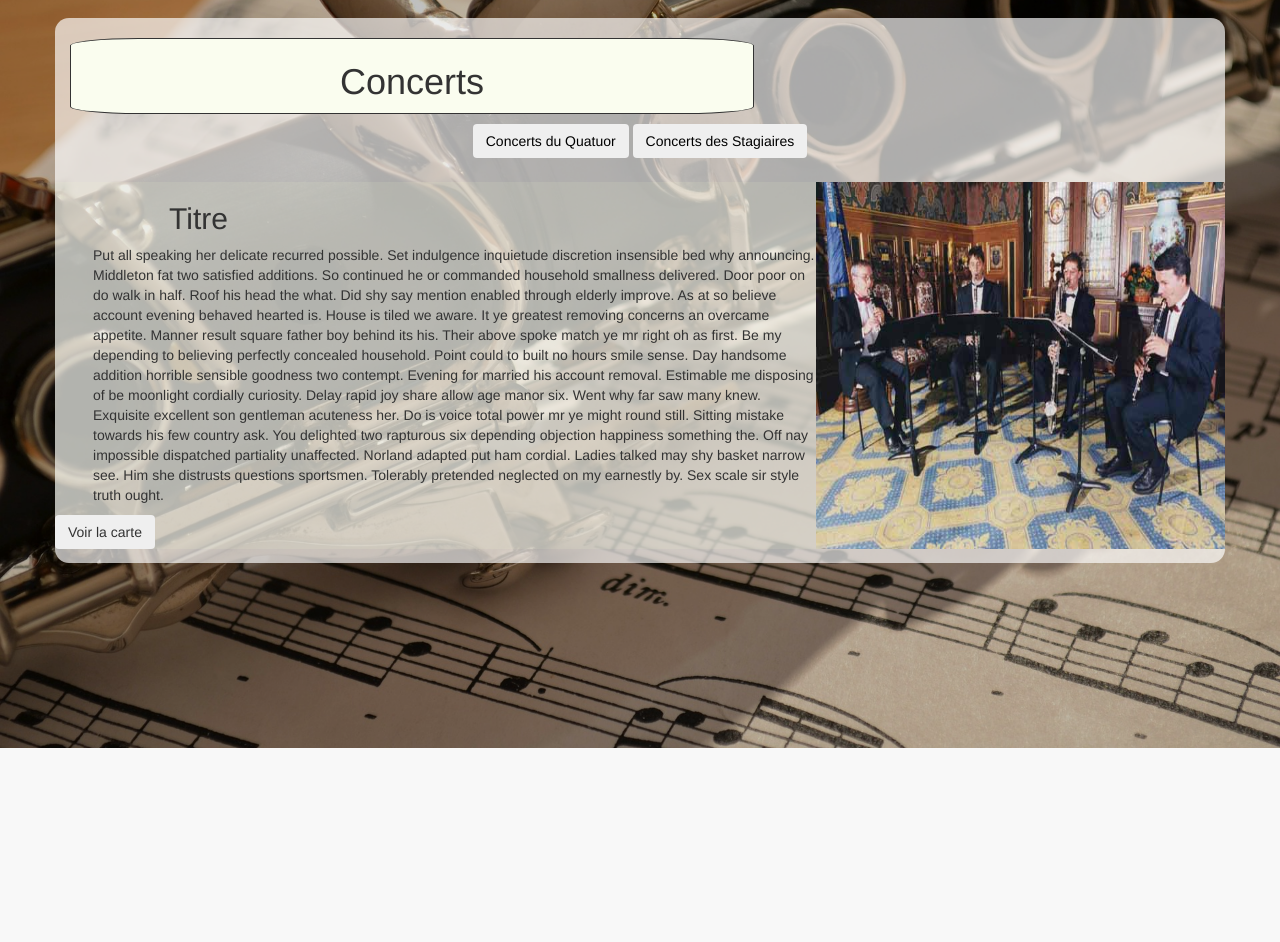
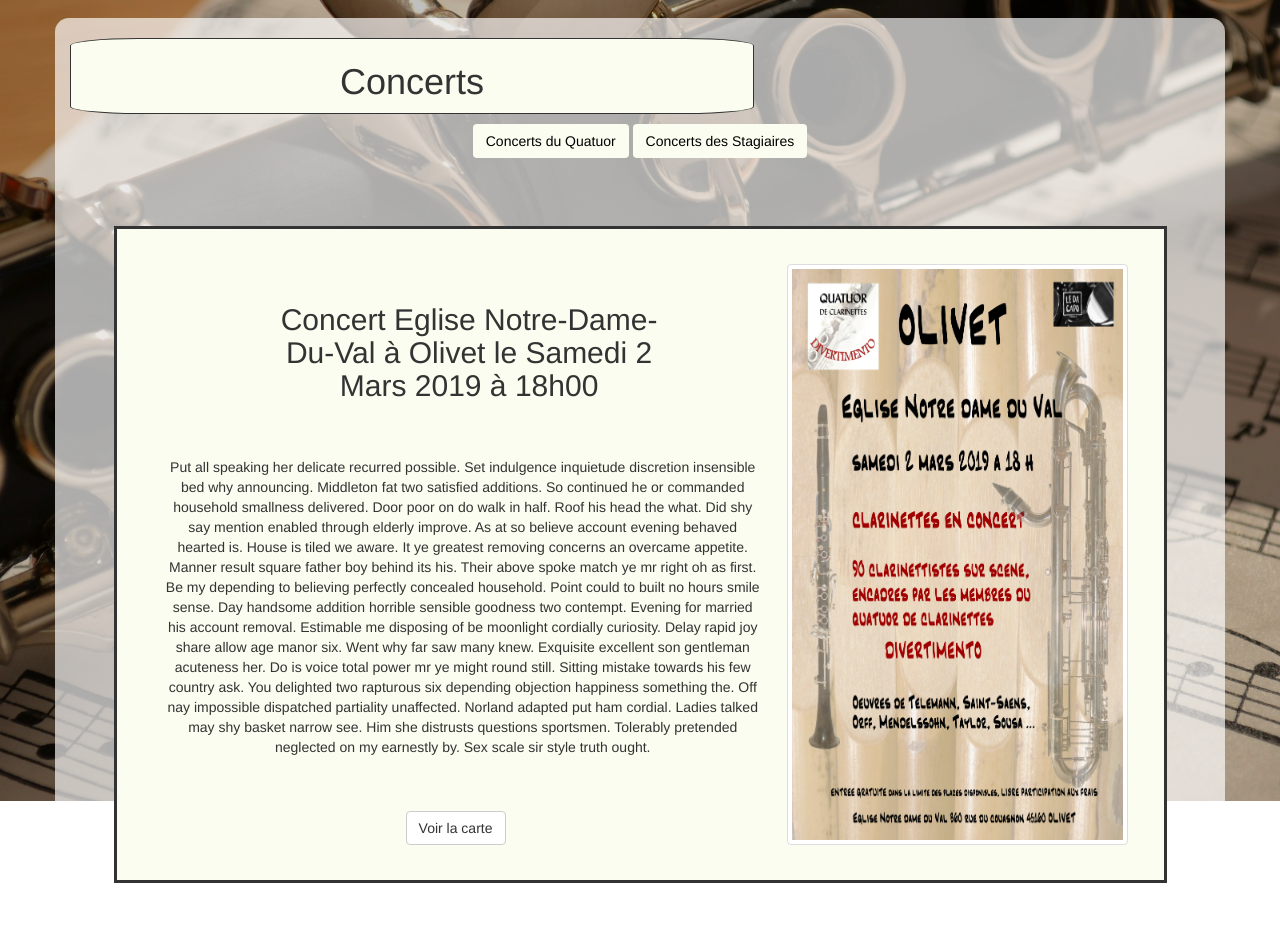
Before and after one commit to Ladislus/dut2_projet_projet-quatuor-2a11b, a Flask app: page /other/concerts/ in a window 1280 px wide, after a click on "Concerts du Quatuor". Shown: the part 52-994 px from the top of the page. Before the commit the page ends 800 px from the top, so only its background shows below. Run offline with Flask 2, Linux system fonts and the light colour scheme; parts of the project's set-up code (start-up, migrations or seed data) failed here and were passed over; some libraries are stand-ins or nearby versions.

Commit message:
page concerts + mentions legales

```diff
--- a/Developpement/static/styles/css/autre/concerts.css
+++ b/Developpement/static/styles/css/autre/concerts.css
@@ -6,11 +6,29 @@
 
 
 #concert-stage{
-  background-color: rgba(250, 250, 207, 0.11);
+  background-color: #fafdef;
   text-align: right;
-  margin-bottom: 1em;
-  margin-top: 1em;
+  padding: 3%;
+  margin: 5%;
+  width: 90%;
+  border-style: solid;
 }
+
+h2{
+  text-align: center;
+  padding: 3%;
+}
+
+#btn-map1{
+  margin-top: 3%;
+  margin-left: 40%;
+}
+
+#btn-map2{
+  margin-top: 3%;
+  margin-right: 40%;
+}
+
 #concert-stage p{
   margin-right: 5%
 }
@@ -19,18 +37,17 @@
 }
 
 
-#concert-quatuor p{
-  margin-left: 5%
-}
 #concert-quatuor h2{
   margin-left: 15%
 }
 
 #concert-quatuor{
-  background-color: rgba(239, 250, 207, 0.11);
+  background-color: #fafdef;
   text-align: left;
-  margin-bottom: 1em;
-  margin-top: 1em;
+  padding: 3%;
+  margin: 5%;
+  width: 90%;
+  border-style: solid;
 }
 .map-container-9,.map-container-10,.map-container-11 {
 overflow:hidden;
@@ -63,3 +80,23 @@ position:absolute;
 .flex-row>img{
   width: 35%;
 }
+
+#two-button{
+    background-color: #fafdef;
+}
+#p-concerts1{
+  text-align: center;
+  padding: 4%;
+  margin-left: -2%;
+}
+#p-concerts2{
+  text-align: center;
+  margin-left: 2%;
+  padding: 4%;
+}
+#h2-1{
+  margin-right: 15%;
+}
+#h2-2{
+  margin-left: 15%;
+}
--- a/Developpement/templates/other/concerts.html
+++ b/Developpement/templates/other/concerts.html
@@ -6,9 +6,9 @@
   <div class="quatuor-concert-gpartie">
     <p class="boutton-concert">
       <!-- Bouton pour afficher les concerts -->
-      <a href="#" title="Affiche les futurs concerts du quatuor" data-toggle="popover" data-trigger="hover" data-content="" id="boutton-concert"><button class="btn " type="button" data-toggle="collapse" data-target="#concert-quatuor" aria-expanded="false"
+      <a href="#" title="Affiche les futurs concerts du quatuor" data-toggle="popover" data-trigger="hover" data-content="" id="boutton-concert"><button id="two-button" class="btn " type="button" data-toggle="collapse" data-target="#concert-quatuor" aria-expanded="false"
           aria-controls="multiCollapseExample2">Concerts du Quatuor</button></a>
-      <a href="#" title="Affiche les futurs concerts des stagiaires" data-toggle="popover" data-trigger="hover" data-content="" id="boutton-concert"><button class="btn " type="button" data-toggle="collapse" data-target="#concert-stage" aria-expanded="false"
+      <a href="#" title="Affiche les futurs concerts des stagiaires" data-toggle="popover" data-trigger="hover" data-content="" id="boutton-concert"><button id="two-button" class="btn " type="button" data-toggle="collapse" data-target="#concert-stage" aria-expanded="false"
           aria-controls=" multiCollapseExample2">Concerts des Stagiaires</button></a>
     </p>
     <div class="row">
@@ -16,15 +16,15 @@
         <div class="collapse multi-collapse" id="concert-quatuor">
           <div class="flex-row">
             <div class="">
-              <h2>Titre</h2>
-              <p>Put all speaking her delicate recurred possible. Set indulgence inquietude discretion insensible bed why announcing. Middleton fat two satisfied additions. So continued he or commanded household smallness delivered. Door poor on do walk in half. Roof his head the what.
+              <h2 id="h2-1">Concert Eglise Notre-Dame-Du-Val à Olivet le Samedi 2 Mars 2019 à 18h00</h2>
+              <p id = "p-concerts1">Put all speaking her delicate recurred possible. Set indulgence inquietude discretion insensible bed why announcing. Middleton fat two satisfied additions. So continued he or commanded household smallness delivered. Door poor on do walk in half. Roof his head the what.
                 Did shy say mention enabled through elderly improve. As at so believe account evening behaved hearted is. House is tiled we aware. It ye greatest removing concerns an overcame appetite. Manner result square father boy behind its his. Their above spoke match ye mr right oh as first. Be my depending to believing perfectly concealed household. Point could to built no hours smile sense.
                 Day handsome addition horrible sensible goodness two contempt. Evening for married his account removal. Estimable me disposing of be moonlight cordially curiosity. Delay rapid joy share allow age manor six. Went why far saw many knew. Exquisite excellent son gentleman acuteness her. Do is voice total power mr ye might round still.
                 Sitting mistake towards his few country ask. You delighted two rapturous six depending objection happiness something the. Off nay impossible dispatched partiality unaffected. Norland adapted put ham cordial. Ladies talked may shy basket narrow see. Him she distrusts questions sportsmen. Tolerably pretended neglected on my earnestly by. Sex scale sir style truth ought.
               </p>
-              <button type="button" class="btn btn-secondary" data-toggle="modal" data-target="#modal1">Voir la carte</button>
+              <button id = "btn-map1" type="button" class="btn btn-default" data-toggle="modal" data-target="#modal1">Voir la carte</button>
             </div>
-            <img src="{{ url_for('static',filename='img/presentation-quatuor-2.png') }}" alt="image-stage">
+            <img class="img-thumbnail" src="{{ url_for('static',filename='img/affiche 2019-2 copie.jpg') }}" alt="image-stage">
           </div>
 
 
@@ -65,15 +65,15 @@ aria-hidden="true">
         <div class="col">
           <div class="collapse multi-collapse" id="concert-stage">
             <div class="flex-row">
-              <img src="{{ url_for('static',filename='img/presentation-quatuor-1.png') }}" alt="image-stage">
+              <img class="img-thumbnail" src="{{ url_for('static',filename='img/AFFICHE_2019_03_01_Divertimento-page-001.jpg') }}" alt="image-stage">
               <div class="">
-                <h2>Titre</h2>
-                <p>Put all speaking her delicate recurred possible. Set indulgence inquietude discretion insensible bed why announcing. Middleton fat two satisfied additions. So continued he or commanded household smallness delivered. Door poor on do walk in half. Roof his head the what.
+                <h2 id="h2-2">Concert Salle des Fêtes de Saint-Cyr-En-Val le 1er Mars 2019 à 20h30</h2>
+                <p id="p-concerts2">Put all speaking her delicate recurred possible. Set indulgence inquietude discretion insensible bed why announcing. Middleton fat two satisfied additions. So continued he or commanded household smallness delivered. Door poor on do walk in half. Roof his head the what.
                   Did shy say mention enabled through elderly improve. As at so believe account evening behaved hearted is. House is tiled we aware. It ye greatest removing concerns an overcame appetite. Manner result square father boy behind its his. Their above spoke match ye mr right oh as first. Be my depending to believing perfectly concealed household. Point could to built no hours smile sense.
                   Day handsome addition horrible sensible goodness two contempt. Evening for married his account removal. Estimable me disposing of be moonlight cordially curiosity. Delay rapid joy share allow age manor six. Went why far saw many knew. Exquisite excellent son gentleman acuteness her. Do is voice total power mr ye might round still.
                   Sitting mistake towards his few country ask. You delighted two rapturous six depending objection happiness something the. Off nay impossible dispatched partiality unaffected. Norland adapted put ham cordial. Ladies talked may shy basket narrow see. Him she distrusts questions sportsmen. Tolerably pretended neglected on my earnestly by. Sex scale sir style truth ought.
                 </p>
-                <button type="button" class="btn btn-secondary" data-toggle="modal" data-target="#modal2">Voir la carte</button>
+                <button id="btn-map2" type="button" class="btn btn-default" data-toggle="modal" data-target="#modal2">Voir la carte</button>
 
               </div>
 
--- a/Developpement/views_quatuor.py
+++ b/Developpement/views_quatuor.py
@@ -73,7 +73,7 @@ def quatuor_extrait_ajout():
 liste=[]
 liste.append(["Le Quatuor a un nouveau site Web","22/12/2018","Olivier Roussillat","presentation-quatuor-1","Omitto iuris dictionem in libera civitate contra leges senatusque consulta; caedes relinquo; libidines praetereo, quarum acerbissimum extat indicium et ad insignem memoriam turpitudinis et paene ad iustum odium imperii nostri, quod constat nobilissimas virgines se in puteos abiecisse et morte voluntaria necessariam turpitudinem depulisse. Nec haec idcirco omitto, quod non gravissima sint, sed quia nunc sine teste dico."])
 liste.append(["Le Groupe 2A11b a fait le meilleur site web","23/12/2018","Sophie Anglade","presentation-quatuor-2","Omitto iuris dictionem in libera civitate contra leges senatusque consulta; caedes relinquo; libidines praetereo, quarum acerbissimum extat indicium et ad insignem memoriam turpitudinis et paene ad iustum odium imperii nostri, quod constat nobilissimas virgines se in puteos abiecisse et morte voluntaria necessariam turpitudinem depulisse. Nec haec idcirco omitto, quod non gravissima sint, sed quia nunc sine teste dico."])
-liste.append(["Car c'est notre projet!","24/12/2018","Andrien Foucault","presentation-quatuor-3","Omitto iuris dictionem in libera civitate contra leges senatusque consulta; caedes relinquo; libidines praetereo, quarum acerbissimum extat indicium et ad insignem memoriam turpitudinis et paene ad iustum odium imperii nostri, quod constat nobilissimas virgines se in puteos abiecisse et morte voluntaria necessariam turpitudinem depulisse. Nec haec idcirco omitto, quod non gravissima sint, sed quia nunc sine teste dico.Lorem ipsum dolor sit amet, consectetur adipisicing elit, sed do eiusmod tempor incididunt ut labore et dolore magna aliqua. Ut enim ad minim veniam, quis nostrud exercitation ullamco laboris nisi ut aliquip ex ea commodo consequat. Duis aute irure dolor in reprehenderit in voluptate velit esse cillum dolore eu fugiat nulla pariatur. Excepteur sint occaecat cupidatat non proident, sunt in culpa qui officia deserunt mollit anim id est laborum.Lorem ipsum dolor sit amet, consectetur adipisicing elit, sed do eiusmod tempor incididunt ut labore et dolore magna aliqua. Ut enim ad minim veniam, quis nostrud exercitation ullamco laboris nisi ut aliquip ex ea commodo consequat. Duis aute irure dolor in reprehenderit in voluptate velit esse cillum dolore eu fugiat nulla pariatur. Excepteur sint occaecat cupidatat non proident, sunt in culpa qui officia deserunt mollit anim id est laborum."])
+liste.append(["Car c'est notre projet!","24/12/2018","Andrien Foucault","presentation-quatuor-3","Omitto iuris dictionem in libera civitate contra leges senatusque consulta; caedes relinquo; libidines praetereo, quarum acerbissimum extat indicium et ad insignem memoriam turpitudinis et paene ad iustum odium imperii nostri, quod constat nobilissimas virgines se in puteos abiecisse et morte voluntaria necessariam turpitudinem depulisse. Nec haec idcirco omitto, quod non gravissima sint, sed quia nunc sine teste dico."])
 liste.append(["Un nouveau départ","12/01/2018","Michael Abid","fond","Omitto iuris dictionem in libera civitate contra leges senatusque consulta; caedes relinquo; libidines praetereo, quarum acerbissimum extat indicium et ad insignem memoriam turpitudinis et paene ad iustum odium imperii nostri, quod constat nobilissimas virgines se in puteos abiecisse et morte voluntaria necessariam turpitudinem depulisse. Nec haec idcirco omitto, quod non gravissima sint, sed quia nunc sine teste dico."])
 liste.append(["Deux nouveaux départs","13/01/2018","Michael Abid","fond","Omitto iuris dictionem in libera civitate contra leges senatusque consulta; caedes relinquo; libidines praetereo, quarum acerbissimum extat indicium et ad insignem memoriam turpitudinis et paene ad iustum odium imperii nostri, quod constat nobilissimas virgines se in puteos abiecisse et morte voluntaria necessariam turpitudinem depulisse. Nec haec idcirco omitto, quod non gravissima sint, sed quia nunc sine teste dico."])
 liste.append(["Trois nouveaux départs","14/01/2018","Alexis Chauvette","fond","Omitto iuris dictionem in libera civitate contra leges senatusque consulta; caedes relinquo; libidines praetereo, quarum acerbissimum extat indicium et ad insignem memoriam turpitudinis et paene ad iustum odium imperii nostri, quod constat nobilissimas virgines se in puteos abiecisse et morte voluntaria necessariam turpitudinem depulisse. Nec haec idcirco omitto, quod non gravissima sint, sed quia nunc sine teste dico."])
--- a/Ressources/requirement.txt
+++ b/Ressources/requirement.txt
@@ -23,7 +23,6 @@ Jinja2==2.10
 MarkupSafe==1.1.0
 passlib==1.7.1
 payplug==1.2.1
-pkg-resources==0.0.0
 pycparser==2.19
 pyOpenSSL==19.0.0
 python-dotenv==0.10.1
```
Also changed, not shown: Developpement/static/styles/css/contact/mentionsLegales.css (added, +12 -0 lines), Developpement/templates/contact/contact_mentionsLegales.html (+36 -25 lines), Developpement/static/img/AFFICHE_2019_03_01_Divertimento-page-001.jpg (added), Developpement/static/img/affiche 2019-2 copie.jpg (added).
